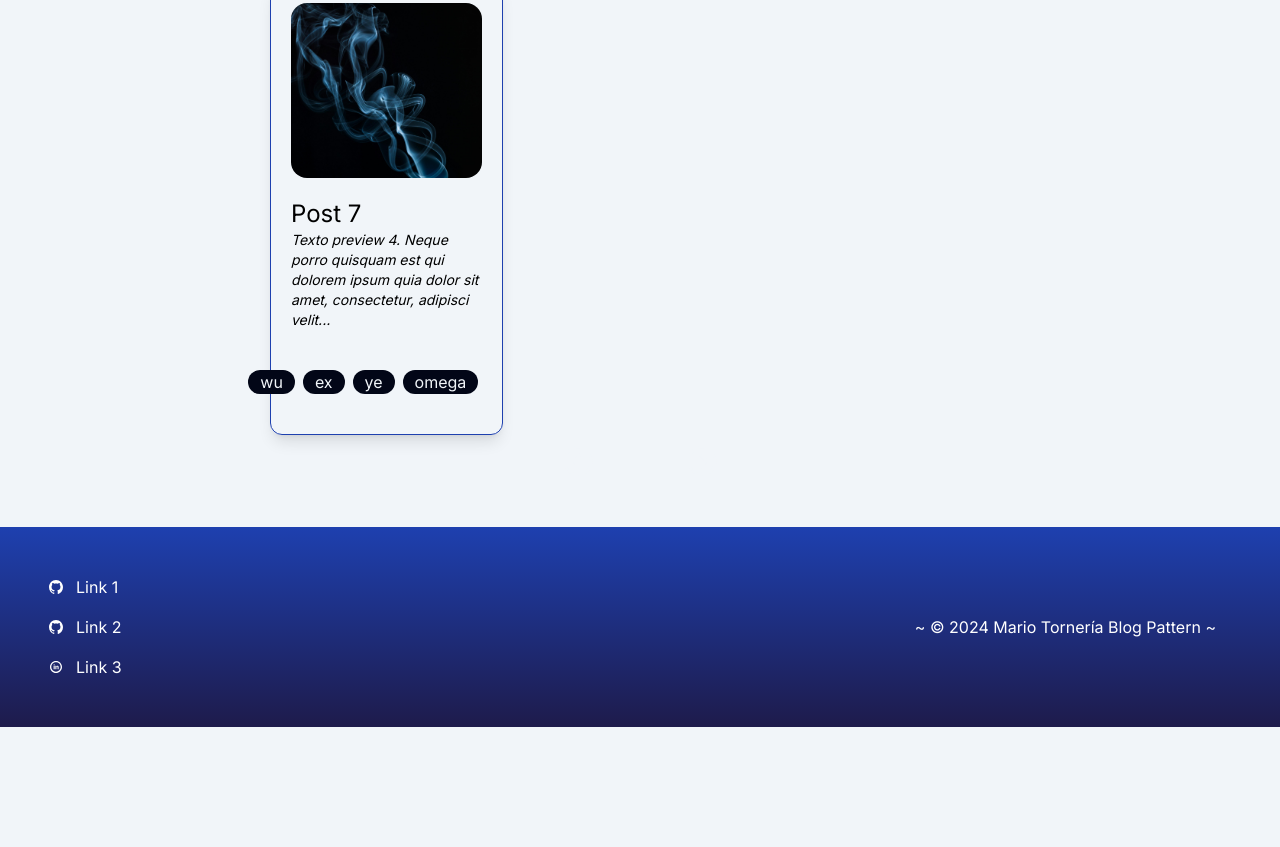
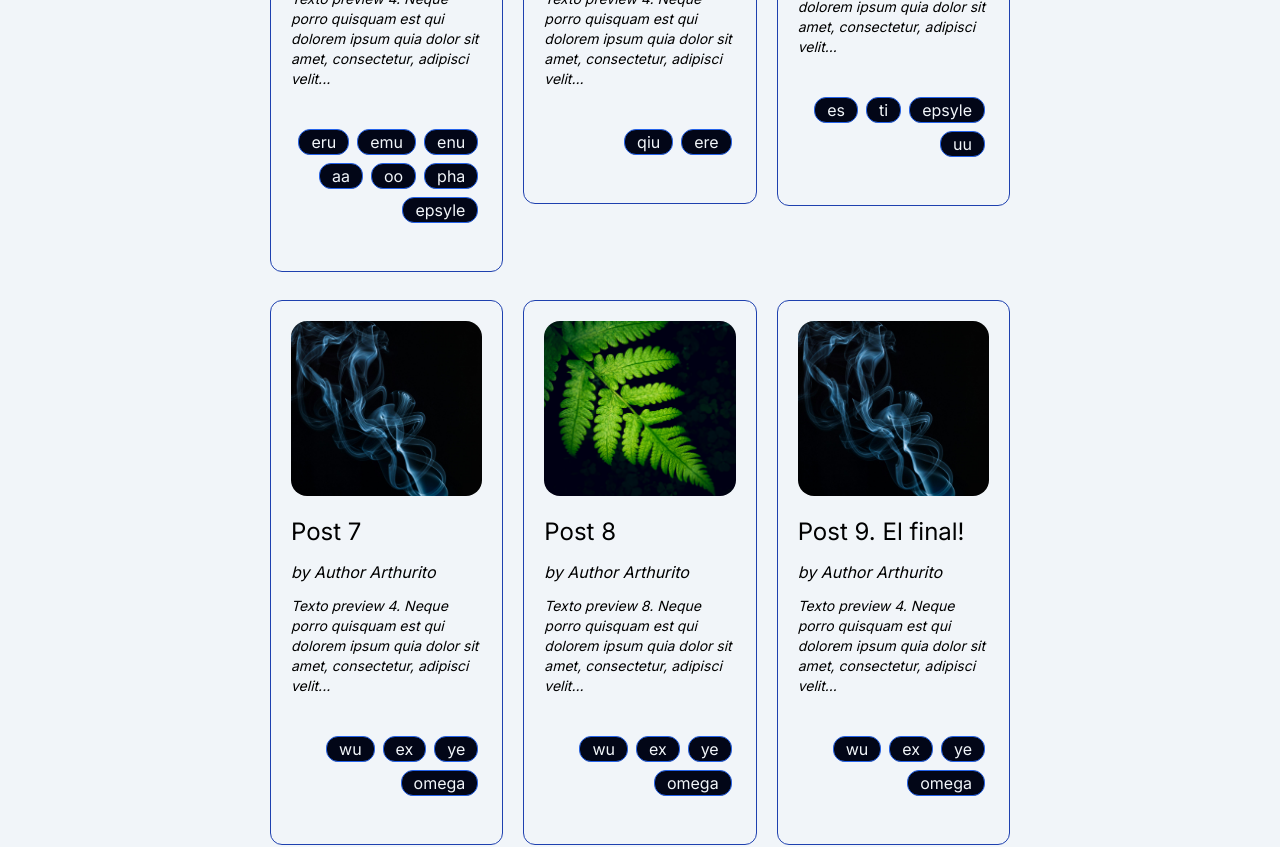
Before and after one commit to mahtor93/blog_frontend, a Next.js app: page / in a window 1280 px wide. Shown: the part 1160-2007 px from the top of the page. Before the commit the page ends 1887 px from the top, so only its background shows below. Built offline with nearby package versions, Linux system fonts and the light colour scheme.

Commit message:
ajustes de color y de componente previsualizador de posts

```diff
--- a/src/app/hashtags/[articleHashtag]/page.js
+++ b/src/app/hashtags/[articleHashtag]/page.js
@@ -5,15 +5,18 @@ import configBlog from "@/example_data/config"
 import ArticlePreview from "@/components/blogPreview"
 import { IoSadOutline } from "react-icons/io5";
 import { useState, useEffect } from "react";
+import { PiSpinnerBallBold } from "react-icons/pi";
 
 export default function HashtagArticles({ params }) {
   const [layoutConfig, setLayoutConfig] = useState(configBlog.mainLayout)
   const [hashtag, setHashtag] = useState("")
   const [layoutView, setLayoutView] = useState('')
   const [orderView, setOrderView] = useState('')
+  const [loading, setLoading] = useState(true)
+
   const fileStorage = '/images/'
   const filteredArticles = posts.filter(article => article.keywords.includes(hashtag))
-  console.log(params)
+
   useEffect(() => {
     setHashtag(params.articleHashtag)
     if (layoutConfig === 'grid') {
@@ -25,16 +28,20 @@ export default function HashtagArticles({ params }) {
       setOrderView('max-w-[750px] space-y-7 m-2 overflow-auto')
     }
     if (layoutConfig === 'masonry') {
-      setLayoutView('')
-      setOrderView('')
+      setLayoutView('lg:mx-[250px] h-screen overflow-hidden columns-3 ')
+      setOrderView('space-y-5 break-after-column')
     }
+    setLoading(false);
   }, [layoutConfig, params.articleHashtag])
 
 
   return (
-    <>
-
-      {filteredArticles.length > 0 ? (
+ <>
+      {loading ? ( // Mostrar spinner si está cargando
+        <div className="flex items-center justify-center h-screen">
+          <PiSpinnerBallBold className="text-5xl text-gray-500 animate-spin" />
+        </div>
+      ) : filteredArticles.length > 0 ? (
         <div className={`${layoutView}`}>
           <div className={`${orderView}`}>
             {filteredArticles.map((post, index) => (
@@ -42,6 +49,7 @@ export default function HashtagArticles({ params }) {
                 key={index}
                 articleId={post.articleId}
                 title={post.title}
+                author={post.author}
                 prevText={post.prevText}
                 image={post.image}
                 keywords={post.keywords}
@@ -59,9 +67,6 @@ export default function HashtagArticles({ params }) {
           </div>
         </div>
       )}
-
-
-
     </>
   )
 }
--- a/src/app/page.js
+++ b/src/app/page.js
@@ -5,14 +5,24 @@ import ArticlePreview from "@/components/blogPreview.js";
 import Paginator from "@/components/paginator";
 import configBlog from "@/example_data/config";
 import { useState, useEffect } from "react";
+import { PiSpinnerBallBold } from "react-icons/pi";
 export default function Home() {
   const [layoutConfig, setLayoutConfig] = useState(configBlog.mainLayout) //3 estados: column, grid, masonry
   const [layoutView, setLayoutView] = useState('')
   const [orderView, setOrderView] = useState('')
+  const [loading, setLoading] = useState(true)
   const fileStorage = '/images/'
+
+  useEffect(() => {
+    // Simulación de carga asincrónica de los posts
+    setTimeout(() => {
+      setLoading(false); // Indicar que se ha cargado
+    }, 1000);
+  }, []);
+
   useEffect(() => {
     if (layoutConfig==='grid') {
-      setLayoutView('lg:mx-[250px]')
+      setLayoutView('lg:px-[250px] lg:py-[50px]')
       setOrderView('grid  lg:grid-cols-3 md:grid-cols-2 grid-cols-1 sm:gap-4 md:gap-5 md:ml-5 md:mr-5 gap-5 ml-5 mr-5')
     }
     if (layoutConfig === 'column') {
@@ -20,13 +30,18 @@ export default function Home() {
       setOrderView('max-w-[750px] space-y-7 m-2 overflow-auto')
     }
     if (layoutConfig === 'masonry'){
-      setLayoutView('')
-      setOrderView('')
+      setLayoutView('lg:px-[250px] lg:py-[50px] overflow-hidden lg:columns-3 md:columns-2 columns-1 mx-5')
+      setOrderView('space-y-5 break-after-column')
     }
   }, [layoutConfig])
 
   return (
     <>
+      {loading ? ( // Mostrar spinner si está cargando
+        <div className="flex items-center justify-center h-screen">
+          <PiSpinnerBallBold className="text-5xl text-gray-500 animate-spin" />
+        </div>
+      ) : (
         <div className={`${layoutView}`}>
           <div className={`${orderView}`}>
             {posts.length > 0 ? (
@@ -34,6 +49,7 @@ export default function Home() {
                 <ArticlePreview
                   key={index}
                   articleId={post.articleId}
+                  author={post.author}
                   title={post.title}
                   prevText={post.prevText}
                   image={post.image}
@@ -41,18 +57,16 @@ export default function Home() {
                 />
               ))
             ) : (
-            <div>No Posts avaliable</div>
+              <div>No Posts available</div>
             )}
-
           </div>
         </div>
+      )}
       <div className="flex justify-center items-center">
         <div className="max-w-[750px] space-y-7 m-2 overflow-auto">
           <Paginator />
         </div>
       </div>
-
-
     </>
   );
 }
--- a/src/components/blogPreview.js
+++ b/src/components/blogPreview.js
@@ -3,7 +3,7 @@ import Link from "next/link"
 import { useState, useEffect } from "react";
 import configBlog from "@/example_data/config";
 
-export default function ArticlePreview({ title, image, prevText, keywords, articleId }) {
+export default function ArticlePreview({ title, image, prevText, keywords, articleId, author }) {
     const [layoutConfig, setLayoutConfig] = useState(configBlog.mainLayout) //3 estados: column, grid, masonry
     const [layoutView, setLayoutView] = useState('')
     const [hashtagView, setHashtagView] = useState('')
@@ -11,46 +11,45 @@ export default function ArticlePreview({ title, image, prevText, keywords, artic
     useEffect(() => {
         if (layoutConfig === 'grid') {
             setLayoutView('flex flex-col items-center justify-center ')
-            setHashtagView('flex flex-row items-end w-full mt-5 justify-end align-end mb-5 pt-5')
+            setHashtagView('flex flex-col items-end w-full mt-5 justify-end align-end mb-5 pt-5')
         }
         if (layoutConfig === 'column') {
             setLayoutView('flex flex-col items-center  justify-center')
             setHashtagView('flex justify-end items-end pt-3 sm:mt-5 text-center')
         }
         if (layoutConfig === 'masonry') {
-            setLayoutView('')
-            setHashtagView('')
+            setLayoutView('break-after-all overflow-hidden')
+            setHashtagView('flex pt-3 sm:mt-5 text-center')
         }
     }, [layoutConfig])
 
     return (
         <>
             <div className="">
-                <div className="border transition ease-in-out duration-300 rounded-xl dark:border-indigo-950 border-blue-800 hover:border-blue-600 shadow-lg p-5">
+                <div className="border transition ease-in-out duration-300 rounded-xl dark:border-blue-600 border-blue-800 delay-50  mb-2 hover:shadow-blue-400 hover:shadow-lg p-5">
                     <div className={`${layoutView}`}>
                         <Link href={`/articles/${articleId}`}>
                             <div className="object-none w-150 place-items-center rounded-2xl mb-5">
                                 <img src={`${fileStorage}${image}`} alt={`${title} - image preview`} className="w-full h-[175px] rounded-2xl rounded2xl object-cover"></img>
                             </div>
                             <h2 className="text-2xl">{title}</h2>
+                            <p className="italic mt-3 mb-3">by {author}</p>
                             <p className="italic text-sm">{prevText}</p>
                         </Link>
-
                         <div className={`${hashtagView}`}>
-
+                            <div className={layoutConfig==='column'?"flex flex-wrap justify-center":"flex flex-wrap justify-end"}>
                             {keywords.length > 0 ? (
                                 keywords.map((keyword, index) => (
-                                    <Link href={`/hashtags/${keyword}`} className="transition ease-in-out delay-50 hover:-translate-y-1 hover:scale-110  duration-300" key={index}>
-                                        <p className="dark:bg-slate-100 bg-slate-950 dark:text-slate-950 text-slate-100 ml-1 mr-1 pl-3 pr-3 rounded-xl" key={index}>{keyword}</p>
+                                    <Link href={`/hashtags/${keyword}`} className="transition ease-in-out delay-50 hover:-translate-y-1 hover:scale-110 mb-2  duration-300" key={index}>
+                                        <p className="border border-blue-600 bg-slate-950 hover:border-blue-600 hover:text-blue-600 dark:text-blue-600 text-slate-100 ml-1 mr-1 pl-3 pr-3 rounded-xl" key={index}>{keyword}</p>
                                     </Link>
                                 ))
                             ) : (
                                 <>
-                                    <p className="dark:bg-slate-100 dark:text-slate-950 ml-1 mr-1 pl-3 pr-3 rounded-xl"> No Keywords </p>
+                                    <p className="border border-blue-600 dark:text-blue-600 ml-1 mr-1 pl-3 pr-3 rounded-xl"> No Keywords </p>
                                 </>
                             )
-                            }
-
+                            }</div>
                         </div>
                     </div>
                 </div>
--- a/src/components/footer.js
+++ b/src/components/footer.js
@@ -5,7 +5,7 @@ import { TiSocialLinkedinCircular } from "react-icons/ti";
 const Footer = () => {
     const nombre_creador = "Mario Tornería Blog Pattern"
     return (
-        <footer className="bottom-0 mt-10 w-full bg-gradient-to-b from-blue-800 to-indigo-950 text-white py-4">
+        <footer className="bottom-0 mt-10 w-full bg-gradient-to-b from-indigo-950 to-slate-950 text-white py-4">
             <div className="sm:max-w-7xl sm:mx-auto  lg:px-8">
                 <div className="flex justify-between flex-col p-[16px] sm:flex-row items-center">
                     <div className='order-first'>
--- a/src/components/navbar.js
+++ b/src/components/navbar.js
@@ -23,7 +23,7 @@ const Navbar = () => {
 
     const logotipo = /*'/images/image.png' //logo del navbar*/""
 
-    const bg_color_scroll_false = 'bg-gradient-to-b from-indigo-950 to-blue-800	' //color inicial del navbar
+    const bg_color_scroll_false = 'bg-gradient-to-b from-slate-950 to-indigo-950	' //color inicial del navbar
     const font_color_scroll_false = 'text-slate-200' //color de texto inicial del navbar
 
     const bg_color_scroll_true = 'bg-[#F8FAFC]' //color al hacer scroll
--- a/src/example_data/config.js
+++ b/src/example_data/config.js
@@ -1,5 +1,5 @@
 const configBlog = {
-    "mainLayout":"grid" //column or grid
+    "mainLayout":"grid" //column, grid or masonry
 }
 
 export default configBlog
--- a/src/example_data/posts.js
+++ b/src/example_data/posts.js
@@ -1,13 +1,15 @@
 const posts = [
     {
         "articleId": "article-1",
+        "author":"Author Arthurito",
         "title": "En el principio todo fue creado desde el caos",
         "image": "post-1-image.jpg",
         "prevText": "Texto preview. Neque porro quisquam est qui dolorem ipsum quia dolor sit amet, consectetur, adipisci velit... ",
-        "keywords": ["alfa", "beta","epsyle", "gamma", "delta"],
+        "keywords": ["alfa", "beta","epsyle", "gamma", "delta","oo","phi"],
         "content": "Lorem ipsum dolor sit amet, consectetur adipiscing elit, sed do eiusmod tempor incididunt ut labore et dolore magna aliqua. Ut enim ad minim veniam, quis nostrud exercitation ullamco laboris nisi ut aliquip ex ea commodo consequat. Duis aute irure dolor in reprehenderit in voluptate velit esse cillum dolore eu fugiat nulla pariatur. Excepteur sint occaecat cupidatat non proident, sunt in culpa qui officia deserunt mollit anim id est laborum."
     }, {
         "articleId": "article-2",
+        "author":"Author Arthurito",
         "title": "Tohu wa-Bohu, Versiculo.",
         "image": "post-2-image.jpg",
         "prevText": "Texto preview 2. Neque porro quisquam est qui dolorem ipsum quia dolor sit amet, consectetur, adipisci velit... ",
@@ -15,21 +17,24 @@ const posts = [
         "content": "Lorem ipsum dolor sit amet, consectetur adipiscing elit, sed do eiusmod tempor incididunt ut labore et dolore magna aliqua. Ut enim ad minim veniam, quis nostrud exercitation ullamco laboris nisi ut aliquip ex ea commodo consequat. Duis aute irure dolor in reprehenderit in voluptate velit esse cillum dolore eu fugiat nulla pariatur. Excepteur sint occaecat cupidatat non proident, sunt in culpa qui officia deserunt mollit anim id est laborum."
     }, {
         "articleId": "article-3",
-        "title": "Salmo 98",
+        "author":"Author Arthurito",
+        "title": "Top 10 Paginas de tutoriales de programación",
         "image": "post-3-image.jpg",
         "prevText": "Texto preview 3. Neque porro quisquam est qui dolorem ipsum quia dolor sit amet, consectetur, adipisci velit... ",
         "keywords": ["eich", "ii", "jota", "kha"],
         "content": "Lorem ipsum dolor sit amet, consectetur adipiscing elit, sed do eiusmod tempor incididunt ut labore et dolore magna aliqua. Ut enim ad minim veniam, quis nostrud exercitation ullamco laboris nisi ut aliquip ex ea commodo consequat. Duis aute irure dolor in reprehenderit in voluptate velit esse cillum dolore eu fugiat nulla pariatur. Excepteur sint occaecat cupidatat non proident, sunt in culpa qui officia deserunt mollit anim id est laborum."
     }, {
         "articleId": "article-4",
+        "author":"Author Arthurito",
         "title": "Probervios de William Blake",
         "image": "post-4-image.jpg",
         "prevText": "Texto preview 4. Neque porro quisquam est qui dolorem ipsum quia dolor sit amet, consectetur, adipisci velit... ",
-        "keywords": ["eru", "emu", "enu","aa", "oo", "pha"],
+        "keywords": ["eru", "emu", "enu","aa", "oo", "pha","epsyle"],
         "content": "Lorem ipsum dolor sit amet, consectetur adipiscing elit, sed do eiusmod tempor incididunt ut labore et dolore magna aliqua. Ut enim ad minim veniam, quis nostrud exercitation ullamco laboris nisi ut aliquip ex ea commodo consequat. Duis aute irure dolor in reprehenderit in voluptate velit esse cillum dolore eu fugiat nulla pariatur. Excepteur sint occaecat cupidatat non proident, sunt in culpa qui officia deserunt mollit anim id est laborum."
     }, {
         "articleId": "article-5",
-        "title": "Post 5",
+        "author":"Author Arthurito",
+        "title": "Este titulo tiene cinco palabras",
         "image": "post-5-image.jpg",
         "prevText": "Texto preview 4. Neque porro quisquam est qui dolorem ipsum quia dolor sit amet, consectetur, adipisci velit... ",
         "keywords": ["qiu", "ere"],
@@ -37,6 +42,7 @@ const posts = [
     }
     , {
         "articleId": "article-6",
+        "author":"Author Arthurito",
         "title": "Post 6",
         "image": "post-6-image.jpg",
         "prevText": "Texto preview 4. Neque porro quisquam est qui dolorem ipsum quia dolor sit amet, consectetur, adipisci velit... ",
@@ -45,7 +51,24 @@ const posts = [
     }
     , {
         "articleId": "article-7",
+        "author":"Author Arthurito",
         "title": "Post 7",
+        "image": "post-7-image.jpg",
+        "prevText": "Texto preview 4. Neque porro quisquam est qui dolorem ipsum quia dolor sit amet, consectetur, adipisci velit... ",
+        "keywords": ["wu", "ex", "ye", "omega"],
+        "content": "Lorem ipsum dolor sit amet, consectetur adipiscing elit, sed do eiusmod tempor incididunt ut labore et dolore magna aliqua. Ut enim ad minim veniam, quis nostrud exercitation ullamco laboris nisi ut aliquip ex ea commodo consequat. Duis aute irure dolor in reprehenderit in voluptate velit esse cillum dolore eu fugiat nulla pariatur. Excepteur sint occaecat cupidatat non proident, sunt in culpa qui officia deserunt mollit anim id est laborum."
+    }, {
+        "articleId": "article-8",
+        "author":"Author Arthurito",
+        "title": "Post 8",
+        "image": "post-8-image.jpg",
+        "prevText": "Texto preview 8. Neque porro quisquam est qui dolorem ipsum quia dolor sit amet, consectetur, adipisci velit... ",
+        "keywords": ["wu", "ex", "ye", "omega"],
+        "content": "Lorem ipsum dolor sit amet, consectetur adipiscing elit, sed do eiusmod tempor incididunt ut labore et dolore magna aliqua. Ut enim ad minim veniam, quis nostrud exercitation ullamco laboris nisi ut aliquip ex ea commodo consequat. Duis aute irure dolor in reprehenderit in voluptate velit esse cillum dolore eu fugiat nulla pariatur. Excepteur sint occaecat cupidatat non proident, sunt in culpa qui officia deserunt mollit anim id est laborum."
+    }, {
+        "articleId": "article-9",
+        "author":"Author Arthurito",
+        "title": "Post 9. El final!",
         "image": "post-7-image.jpg",
         "prevText": "Texto preview 4. Neque porro quisquam est qui dolorem ipsum quia dolor sit amet, consectetur, adipisci velit... ",
         "keywords": ["wu", "ex", "ye", "omega"],
```
Lines whose indentation alone changed are shown as unchanged.
